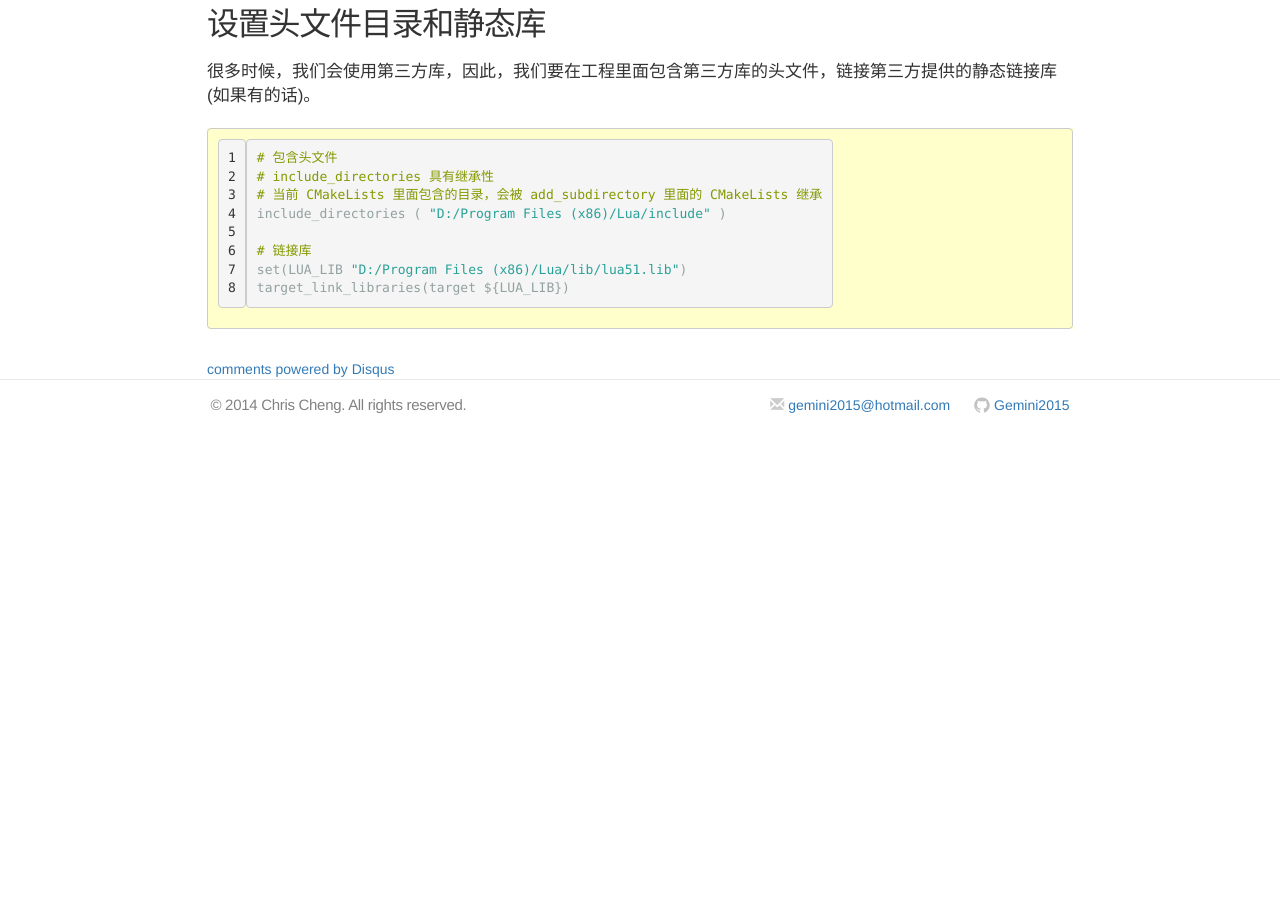
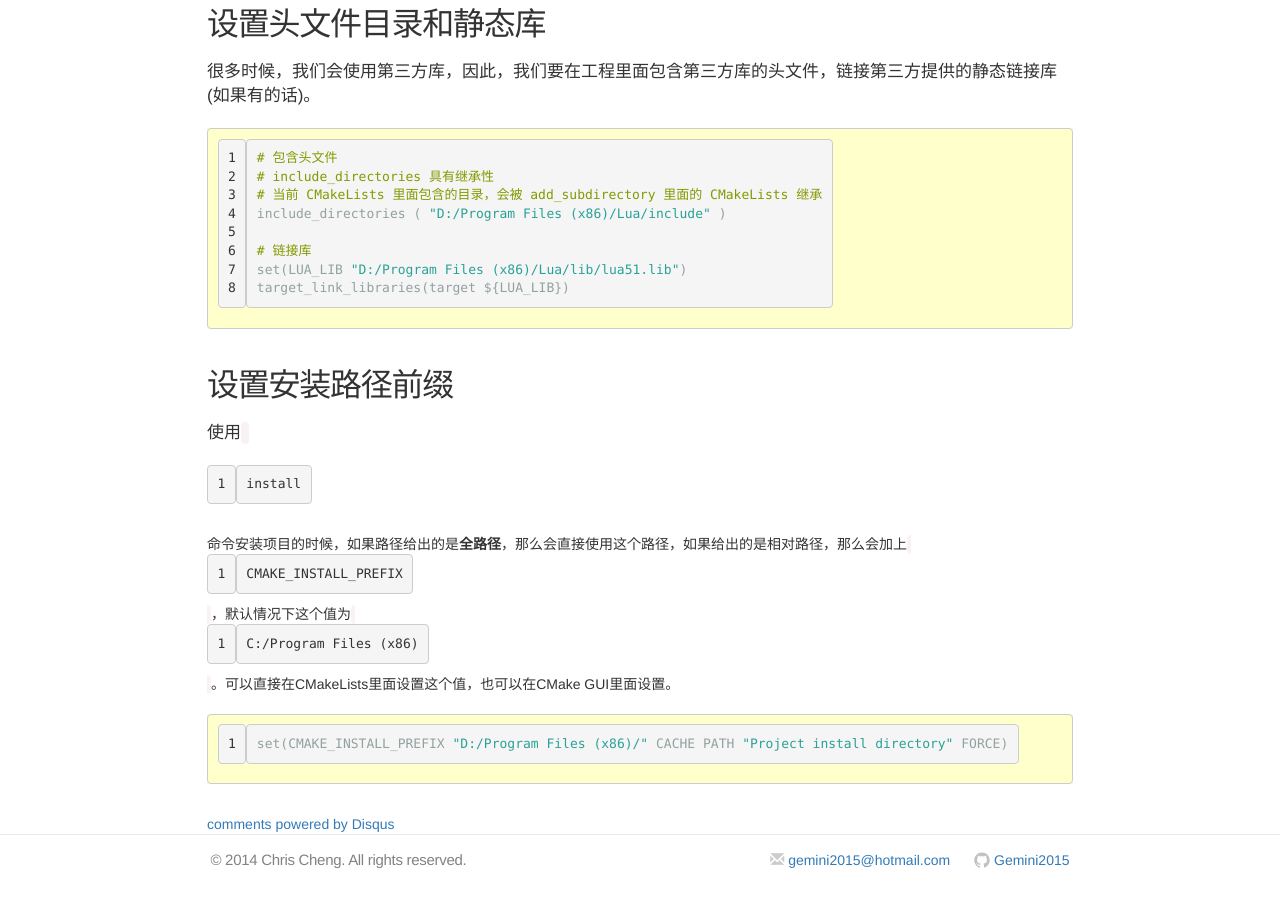
Before and after one commit to Gemini2015/gemini2015.github.io, a Jekyll site: the page built from _posts/2015-01-22-cmake-experience.markdown, in a window 1280 px wide and 900 px high, scrolled down 1810 px. Built offline with Jekyll 4.4.1, drawn with Linux system fonts in a browser that asks for light colours; nearby versions of some CDN libraries; comment, search, counter and statistics services are not loaded; before the commit the page ends 2255 px from its top, so only the background shows below that.

Commit message:
更新：设置安装路径

````diff
--- a/_posts/2015-01-22-cmake-experience.markdown
+++ b/_posts/2015-01-22-cmake-experience.markdown
@@ -63,3 +63,11 @@ include_directories ( "D:/Program Files (x86)/Lua/include" )
 set(LUA_LIB "D:/Program Files (x86)/Lua/lib/lua51.lib")
 target_link_libraries(target ${LUA_LIB})
 ```
+
+
+## 设置安装路径前缀
+使用`install`命令安装项目的时候，如果路径给出的是**全路径**，那么会直接使用这个路径，如果给出的是相对路径，那么会加上`CMAKE_INSTALL_PREFIX`，默认情况下这个值为`C:/Program Files (x86)`。可以直接在CMakeLists里面设置这个值，也可以在CMake GUI里面设置。
+
+```
+set(CMAKE_INSTALL_PREFIX "D:/Program Files (x86)/" CACHE PATH "Project install directory" FORCE)
+```
````
